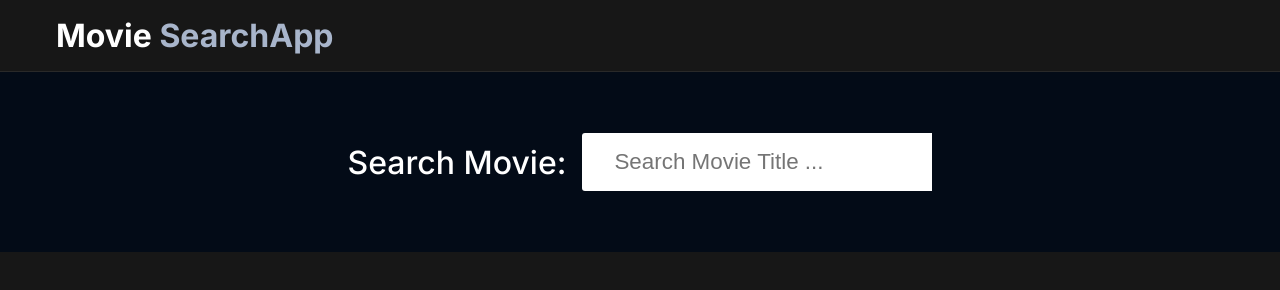
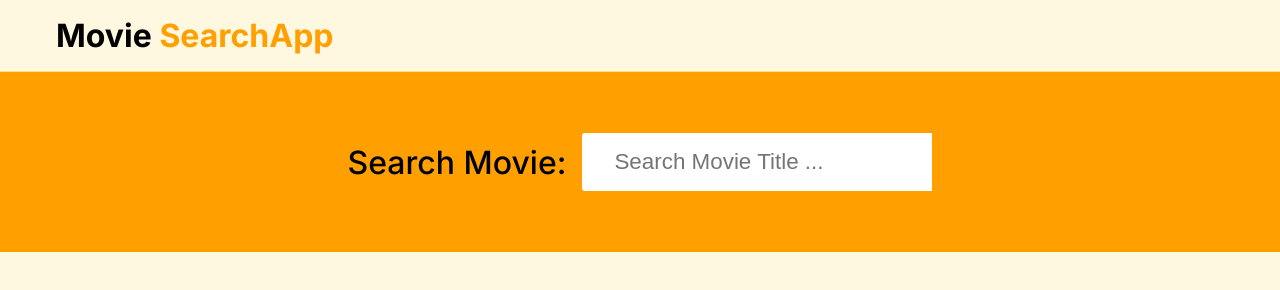
Before and after one commit to Tejaswini179/Movie-SearchApp, a plain HTML site: page movie search app/index.html in a window 1280 px wide. Drawn offline with Linux system fonts and the light colour scheme.

Commit message:
css updated

```diff
--- a/movie search app/main.css
+++ b/movie search app/main.css
@@ -1,10 +1,10 @@
 @import url('https://fonts.googleapis.com/css2?family=Inter:wght@300;400;500;600;700;800&display=swap');
 
 :root{
-    --md-dark-color: rgb(3,11,23);
-    --dark-color: #171717;
-    --light-dark-color: #292929;
-    --yellow-color: rgb(168,181,203);
+    --md-dark-color: #FFA000;
+    --dark-color: #FFF8E1;
+    --light-dark-color: #FFE082;
+    --yellow-color: #FFA000;
 }
 *{
     padding: 0;
@@ -50,7 +50,7 @@ img{
 }
 .logo p{
     font-size: 2rem;
-    color: #fff;
+    color: black;
     font-weight: bold;
 }
 .logo p span{
@@ -77,7 +77,7 @@ img{
         align-self: center;
     margin-right: 1rem;
     font-size: 2rem;
-    color: #fff;
+    color: black;
     font-weight: 500;
     margin-bottom: 1.5rem;
 }
@@ -104,14 +104,14 @@ img{
     padding: 0.5rem;
     border-bottom: 1px solid var(--dark-color);
     width: calc(350px - 8px);
-    color: #fff;
+    color: black;
     cursor: pointer;
     -webkit-transition: background-color 200ms ease;
     -o-transition: background-color 200ms ease;
     transition: background-color 200ms ease;
 }
 .search-list .search-list-item:Hover{
-    background-color: #1f1f1f;
+    background-color: #FFE082;
 }
 .search-list-item{
     display: -webkit-box;
@@ -162,11 +162,11 @@ img{
 .movie-poster img{
     max-width: 300px;
     margin: 0 auto;
-    border: 4px solid #fff;
+    border: 4px solid #FFA000;
 }
 .movie-info{
     text-align: center;
-    color: #fff;
+    color: black;
     padding-top: 3rem;
 }
 
```
